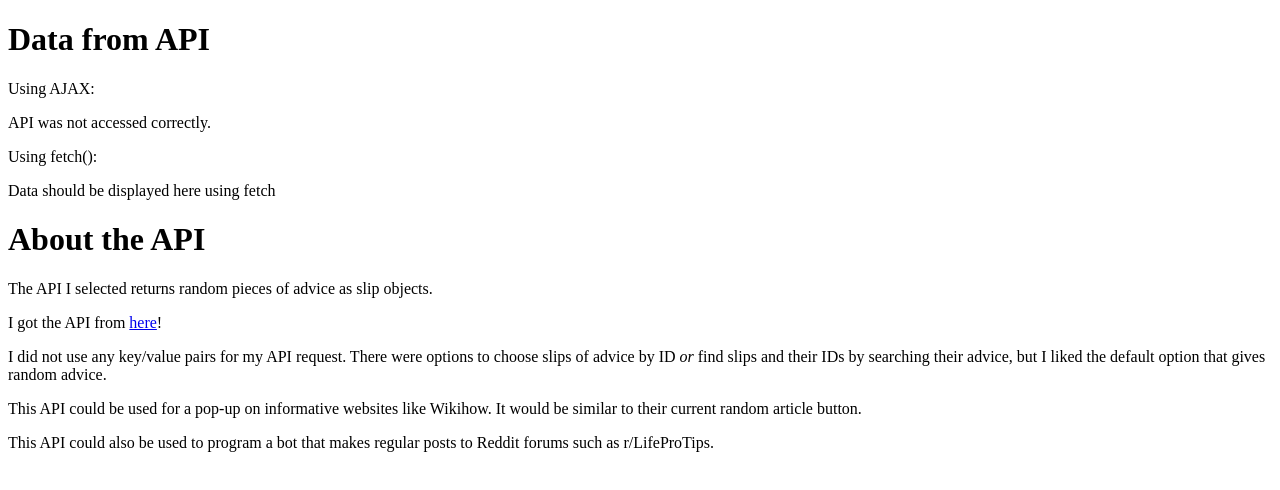
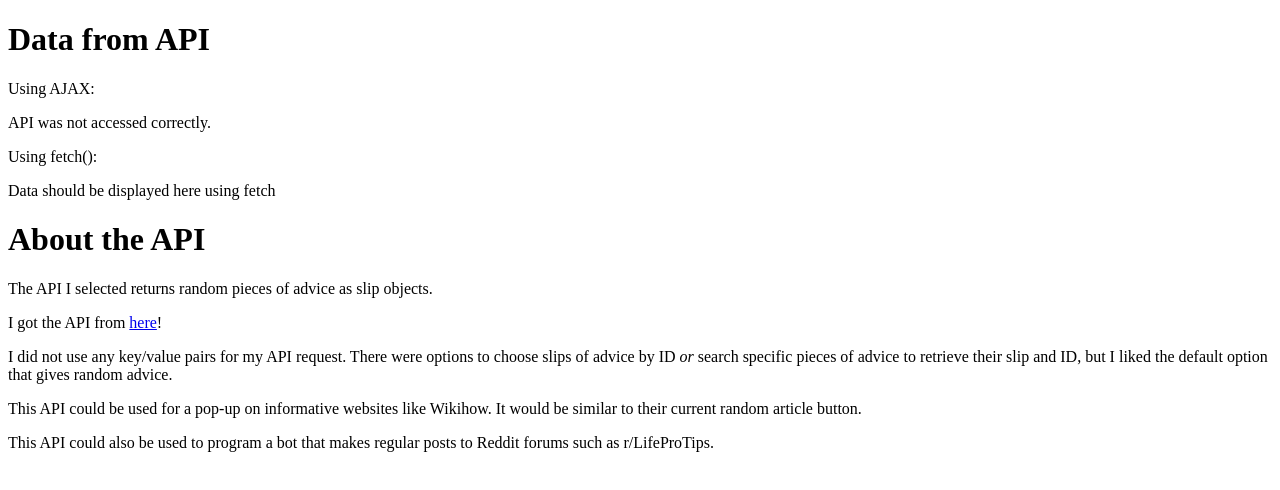
Before and after one commit to seanliu42/API-Call-Practice, a plain HTML site: page index.html in a window 1280 px wide. Drawn offline with Linux system fonts and the light colour scheme; no server answers.

Commit message:
Add files via upload

```diff
--- a/index.html
+++ b/index.html
@@ -60,7 +60,7 @@
     <h1>About the API</h1>
     <p>The API I selected returns random pieces of advice as slip objects.</p>
     <p>I got the API from <a href="https://api.adviceslip.com/">here</a>!</p>
-    <p>I did not use any key/value pairs for my API request. There were options to choose slips of advice by ID <i>or</i> find slips and their IDs by searching their advice, but I liked the default option that gives random advice.</p>
+    <p>I did not use any key/value pairs for my API request. There were options to choose slips of advice by ID <i>or</i> search specific pieces of advice to retrieve their slip and ID, but I liked the default option that gives random advice.</p>
     <p>This API could be used for a pop-up on informative websites like Wikihow. It would be similar to their current random article button.</p>
     <p>This API could also be used to program a bot that makes regular posts to Reddit forums such as r/LifeProTips.</p>
 </body>
```
